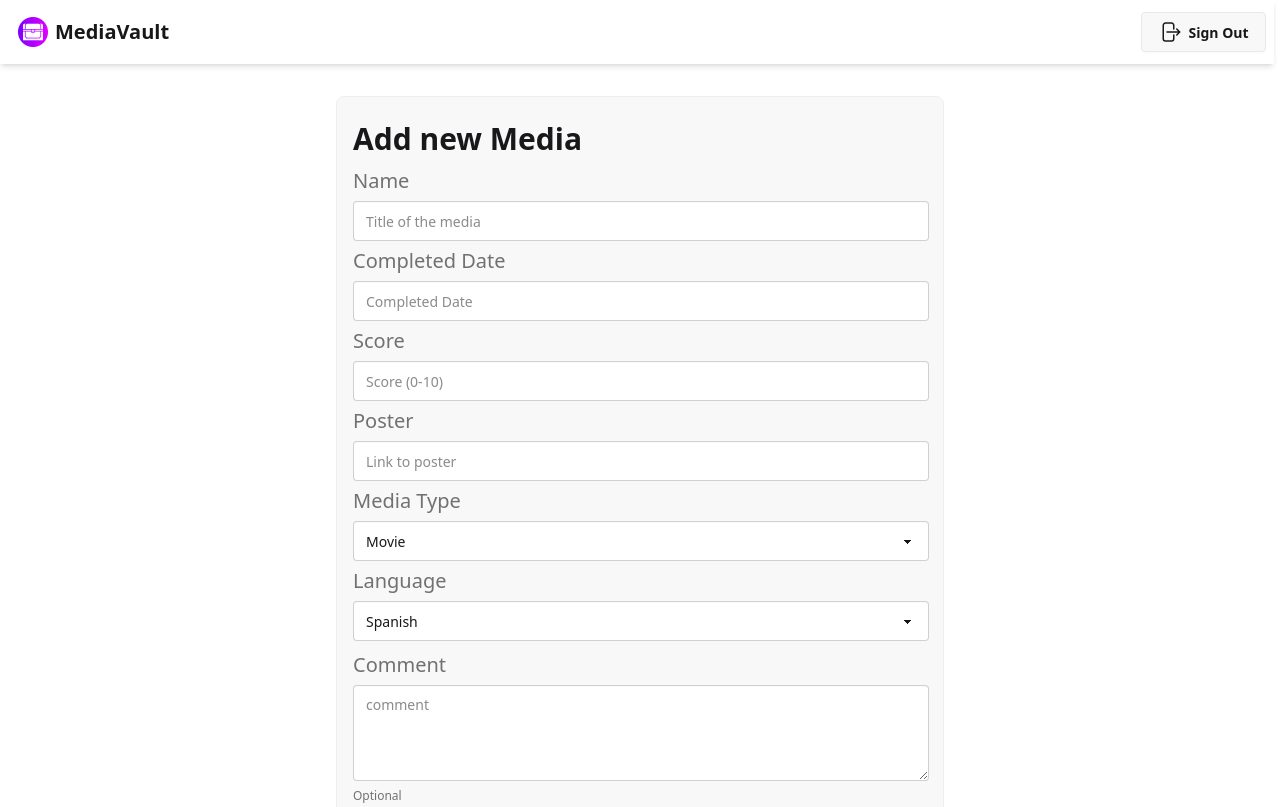
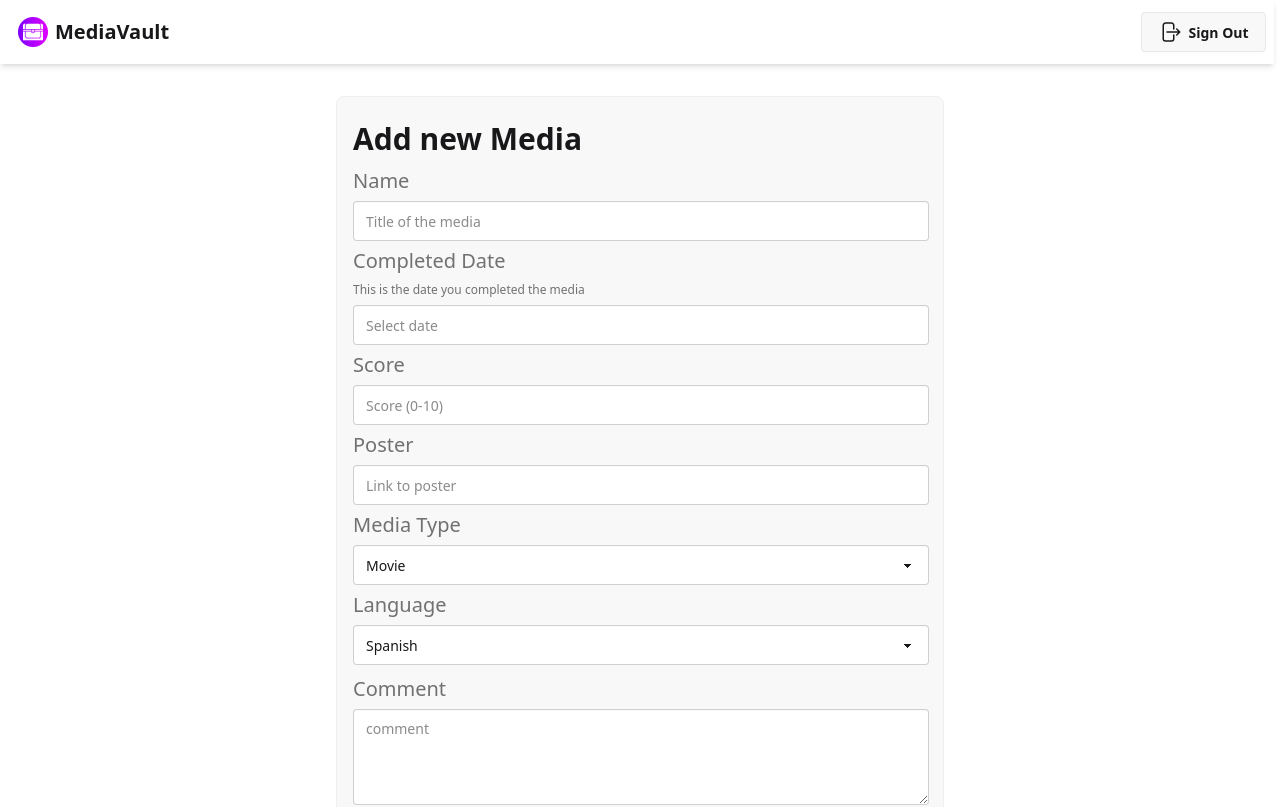
Before and after one commit to Annimus1/MediaVaultUI, a React (Vite) app: page /add in a window 1280 px wide. Shown: the top 807 px of the page. Built offline with nearby package versions, Linux system fonts and the light colour scheme; sample sign-in values are in the browser's storage.

Commit message:
Add: DatePicker AddMediaForm

```diff
--- a/package.json
+++ b/package.json
@@ -14,6 +14,7 @@
     "axios": "^1.9.0",
     "daisyui": "^5.0.38",
     "react": "^19.1.0",
+    "react-day-picker": "^9.7.0",
     "react-dom": "^19.1.0",
     "react-router": "^7.6.1",
     "tailwindcss": "^4.1.7"
--- a/src/components/AddMediaForm.tsx
+++ b/src/components/AddMediaForm.tsx
@@ -2,12 +2,14 @@ import React from "react";
 import { Link, useNavigate } from "react-router";
 import { AuthContext } from "../context/AuthContext";
 import axios from "axios";
+import { DayPicker } from "react-day-picker";
 
 export default function AddMediaForm() {
   const [isLoading, setIsLoading] = React.useState<boolean>(false);
   const [error, setError] = React.useState({ error: false, message: "" });
   const [name, setName] = React.useState<string>("");
-  const [completedDate, setCompletedDate] = React.useState<string>("");
+  const [completedDate, setCompletedDate] = React.useState<Date | undefined>(undefined);
+  const [ showDatePicker, setShowDatePicker ] = React.useState<boolean>(false);
   const [score, setScore] = React.useState<number>(0);
   const [poster, setPoster] = React.useState<string>("");
   const [mediaType, setMediaType] = React.useState<string>("movie");
@@ -19,18 +21,6 @@ export default function AddMediaForm() {
 
   const postData = (e: React.MouseEvent) => {
     e.preventDefault();
-
-    const data = {
-      name: name,
-      completedDate: completedDate,
-      score: score,
-      poster: poster,
-      mediaType: mediaType,
-      language: language,
-      comment: comment
-    }
-
-    console.log(data)
 
     if (!name || !completedDate || !score || !poster || !mediaType || !language) {
       setError({ error: true, message: "Please fill in all required fields." });
@@ -45,7 +35,16 @@ export default function AddMediaForm() {
       setComment(null);
     }
 
-    console.log(data);
+    const data = {
+      name: name,
+      completedDate: `${completedDate?.getFullYear()}-${(completedDate?.getMonth() ?? 0) + 1}-${completedDate?.getDate()}`,
+      score: score,
+      poster: poster,
+      mediaType: mediaType,
+      language: language,
+      comment: comment
+    }
+
     axios.post(import.meta.env.VITE_URL + '/addMedia', data, {
       headers: {
         'Authorization': `Bearer ${authContext?.token}`,
@@ -66,7 +65,6 @@ export default function AddMediaForm() {
           setError({ error: false, message: "" });
         }, 3000);
       });
-
   }
 
   const evaluatePoster = (e: React.ChangeEvent<HTMLInputElement>) => {
@@ -94,9 +92,6 @@ export default function AddMediaForm() {
     setScore(value);
   }
 
-  // TODO
-  // add date picker for completed date
-
   return (
     <div className={`${error.error ? "tooltip tooltip-open tooltip-error" : null}`} data-tip={error.message}>
 
@@ -107,7 +102,23 @@ export default function AddMediaForm() {
         <input id="name" required type="text" onChange={e => (setName(e.target.value))} className="input text-md outline-0 focus:outline-0 md:w-md lg:w-lg xl:w-xl" placeholder="Title of the media" />
 
         <label htmlFor="completedDate" className="label text-xl">Completed Date</label>
-        <input id="completedDate" required type="text" onChange={e => (setCompletedDate(e.target.value))} className="input text-md outline-0 focus:outline-0 md:w-md lg:w-lg xl:w-xl" placeholder="Completed Date" />
+        <p className="label">This is the date you completed the media</p>
+        <input
+          id="completedDate"
+          type="text"
+          onFocus={() => setShowDatePicker(true)}
+          readOnly
+          value={completedDate ? completedDate.toLocaleDateString() : ""}
+          className="input text-md outline-0 focus:outline-0 md:w-md lg:w-lg xl:w-xl cursor-pointer"
+          placeholder="Select date"
+
+        />
+        <div className={`relative ${showDatePicker ? "mb-4" : "hidden"}`}>
+          <DayPicker required className="react-day-picker" mode="single" selected={completedDate} onSelect={(e) => {
+            setCompletedDate(e)
+            setShowDatePicker(false);
+            } } />
+        </div>
 
         <label htmlFor="score" className="label text-xl">Score</label>
         <input
@@ -176,7 +187,7 @@ export default function AddMediaForm() {
           <button
             onClick={() => {
               setName("");
-              setCompletedDate("");
+              setCompletedDate(undefined);
               setScore(0);
               setPoster("");
               setMediaType("");
```
Also changed, not shown: 1 other file (tests, documents, lock files or other folders).
